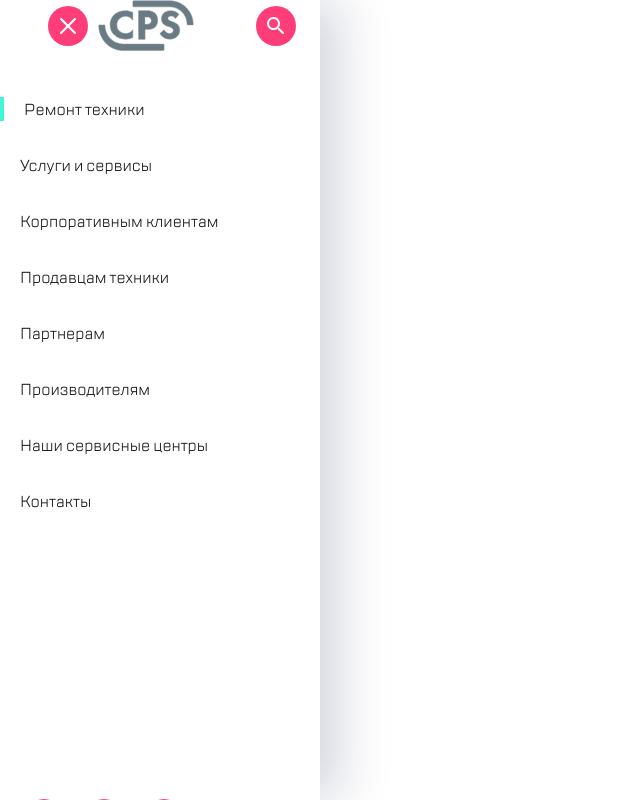
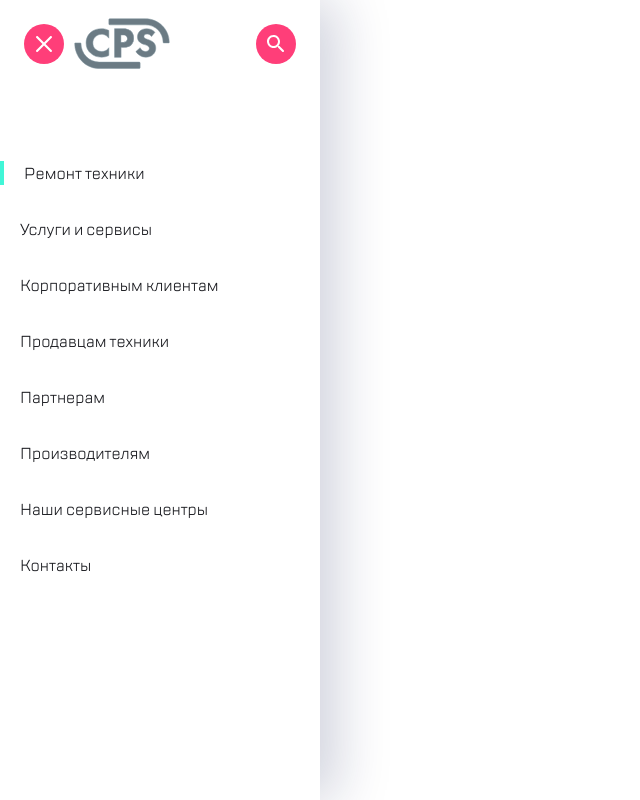
Before and after one commit to ParkSergey/webcore7.8, a plain HTML site: page index.html in a window 1280 px wide. Shown: the whole page, without its empty margins (0-640 px from the left). Drawn offline with Linux system fonts and the light colour scheme.

Commit message:
padding fixed

```diff
--- a/style.css
+++ b/style.css
@@ -10,7 +10,7 @@
   font-weight: 600;
   font-style: normal;
 }
-body{
+body {
   margin: 0 0;
 }
 
@@ -21,14 +21,15 @@ body{
   display: flex;
   gap: 24px;
   justify-content: space-between;
+  align-items: center;
+  padding-top: 18px;
   padding-left: 24px;
-  align-items: center;
+  padding-bottom: 46px;
 }
 .top-icons__left {
   display: flex;
   align-items: center;
   gap: 10px;
-  padding-left: 24px;
 }
 .top-icons__search {
   padding-right: 24px;
@@ -95,9 +96,8 @@ body{
   display: flex;
   gap: 20px;
   flex-wrap: wrap;
-
 }
-.contact-info__mail__phone{
+.contact-info__mail__phone {
   font-family: 'TT Lakes';
   font-size: 16px;
   font-weight: 500;
@@ -107,10 +107,8 @@ body{
   display: flex;
   flex-direction: column;
   gap: 12px;
-
-
 }
-.tel{
+.tel {
   font-family: 'TT Lakes';
   line-height: 32px;
   margin-top: 12px;
```
